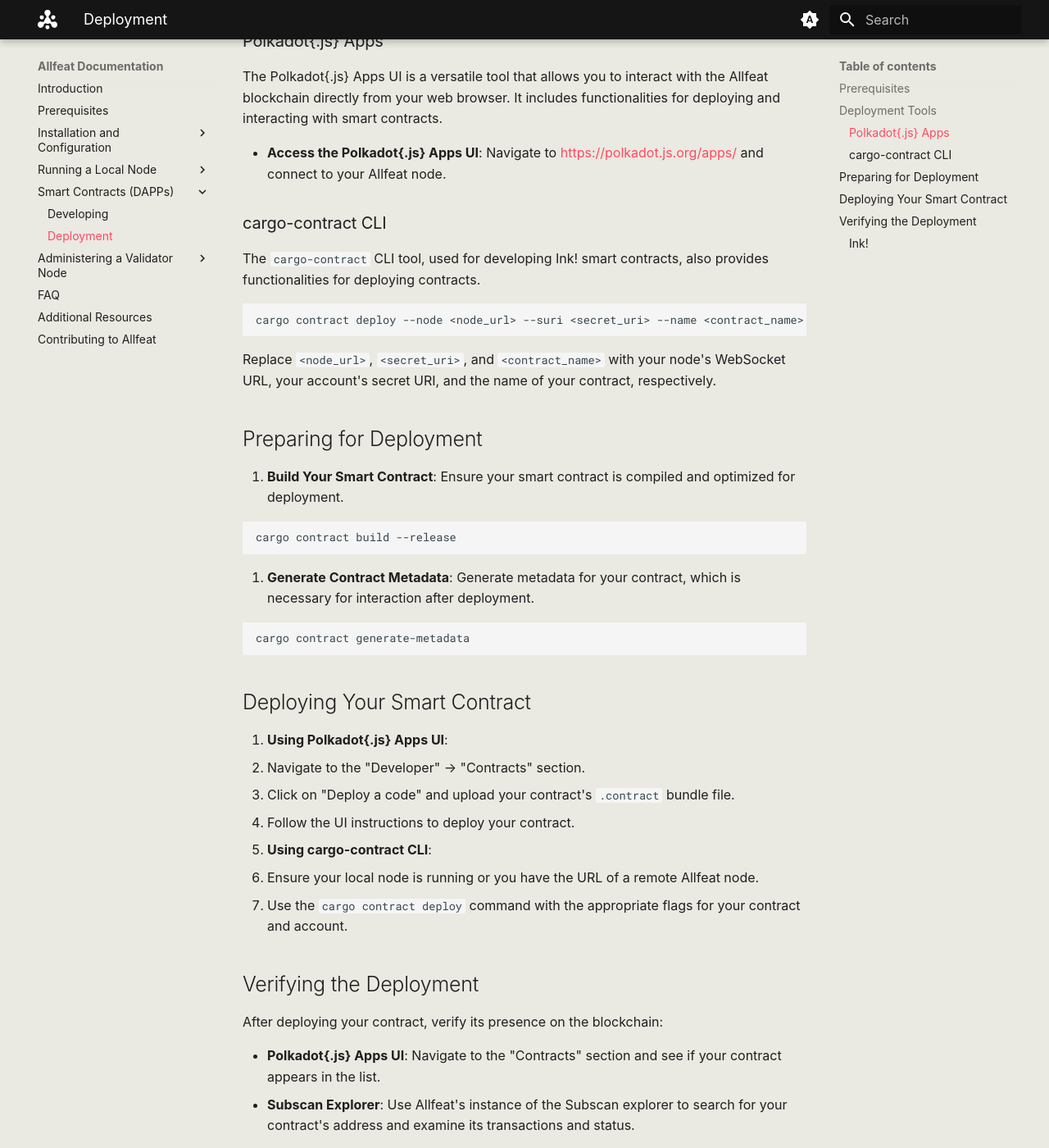
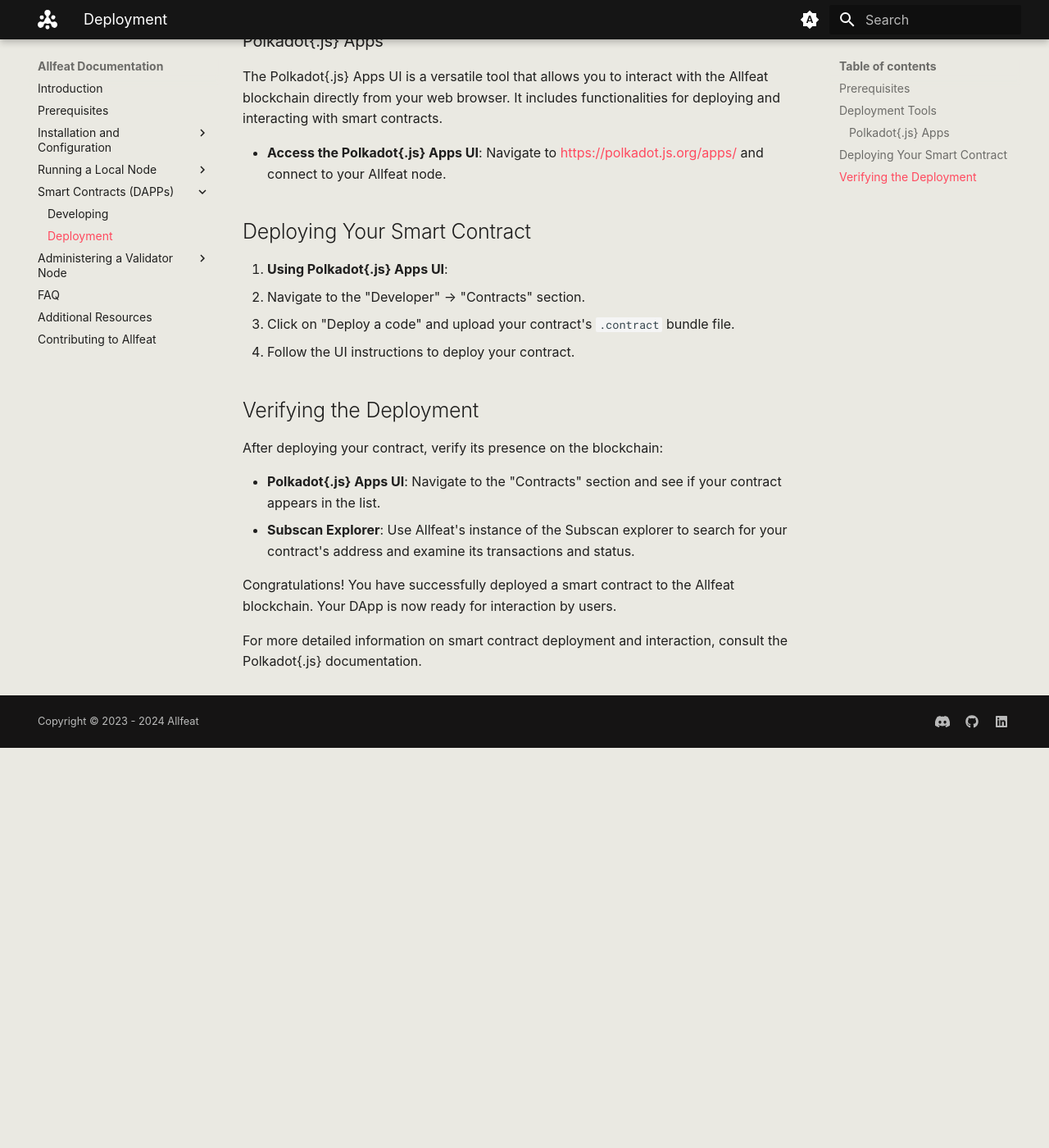
Before and after one commit to Allfeat/docs, an MkDocs documentation site: the page built from docs/smart-contracts/deployment.md, in a window 1280 px wide and 1400 px high, scrolled down 488 px. Shown: the whole window at 82% size. Built offline with MkDocs 1.6.1 and Material for MkDocs 9.7.7, drawn with Linux system fonts in a browser that asks for light colours; some web fonts are replaced; some of the changed text lies outside the part shown.

Commit message:
remove Ink! from documentation

````diff
--- a/docs/smart-contracts/deployment.md
+++ b/docs/smart-contracts/deployment.md
@@ -4,12 +4,10 @@
 
 ## Prerequisites
 
-- Completion of a smart contract using Ink! or Solang as described in [Developing Smart Contracts on Allfeat](developing.md).
+- Completion of a smart contract using Solidity as described in [Developing Smart Contracts on Allfeat](developing.md).
 - A running local or remote Allfeat node accessible via HTTP or WebSocket.
 
 ## Deployment Tools
-
-
 
 ### Polkadot{.js} Apps
 
@@ -17,37 +15,12 @@
 
 - **Access the Polkadot{.js} Apps UI**: Navigate to [https://polkadot.js.org/apps/](https://polkadot.js.org/apps/) and connect to your Allfeat node.
 
-### cargo-contract CLI
-
-The `cargo-contract` CLI tool, used for developing Ink! smart contracts, also provides functionalities for deploying contracts.
-
-```bash
-cargo contract deploy --node <node_url> --suri <secret_uri> --name <contract_name>
-```
-Replace `<node_url>`, `<secret_uri>`, and `<contract_name>` with your node's WebSocket URL, your account's secret URI, and the name of your contract, respectively.
-
-## Preparing for Deployment
-
-1. **Build Your Smart Contract**: Ensure your smart contract is compiled and optimized for deployment.
-
-```bash
-cargo contract build --release
-```
-2. **Generate Contract Metadata**: Generate metadata for your contract, which is necessary for interaction after deployment.
-
-```bash
-cargo contract generate-metadata
-```
 ## Deploying Your Smart Contract
 
 1. **Using Polkadot{.js} Apps UI**:
    - Navigate to the "Developer" -> "Contracts" section.
    - Click on "Deploy a code" and upload your contract's `.contract` bundle file.
    - Follow the UI instructions to deploy your contract.
-
-2. **Using cargo-contract CLI**:
-   - Ensure your local node is running or you have the URL of a remote Allfeat node.
-   - Use the `cargo contract deploy` command with the appropriate flags for your contract and account.
 
 ## Verifying the Deployment
 
@@ -58,9 +31,4 @@
 
 Congratulations! You have successfully deployed a smart contract to the Allfeat blockchain. Your DApp is now ready for interaction by users.
 
-For more detailed information on smart contract deployment and interaction, consult the Ink! and Polkadot{.js} documentation.
-
-### Ink!
-
-You may use Ink! in place of the tools presented here. please follow their documentation
-- [Ink Documentation](https://use.ink/)
+For more detailed information on smart contract deployment and interaction, consult the Polkadot{.js} documentation.
````
Also changed, not shown: docs/additional-resources.md (+0 -1 lines), docs/faq.md (+1 -1 lines), docs/smart-contracts/developing.md (+1 -5 lines).
